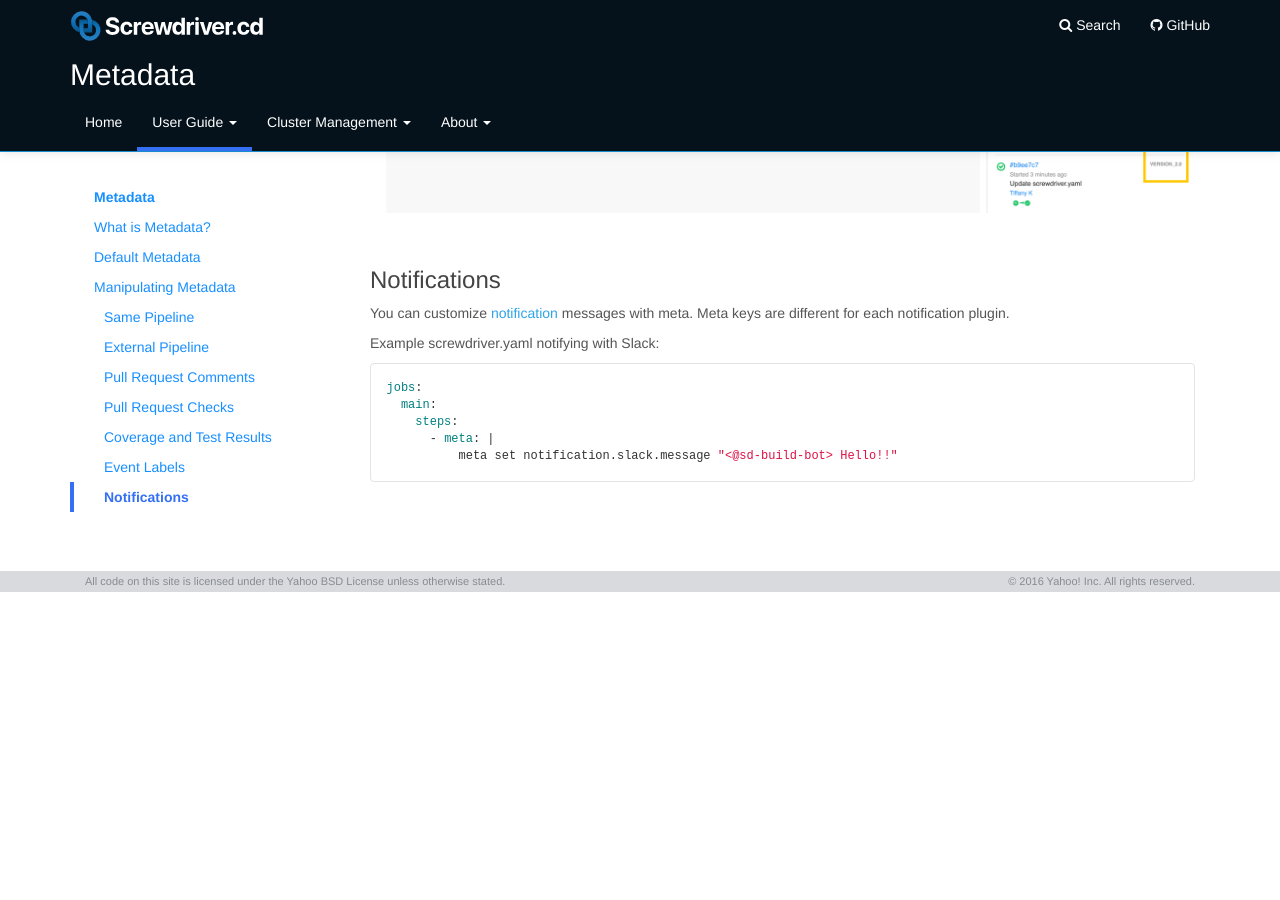
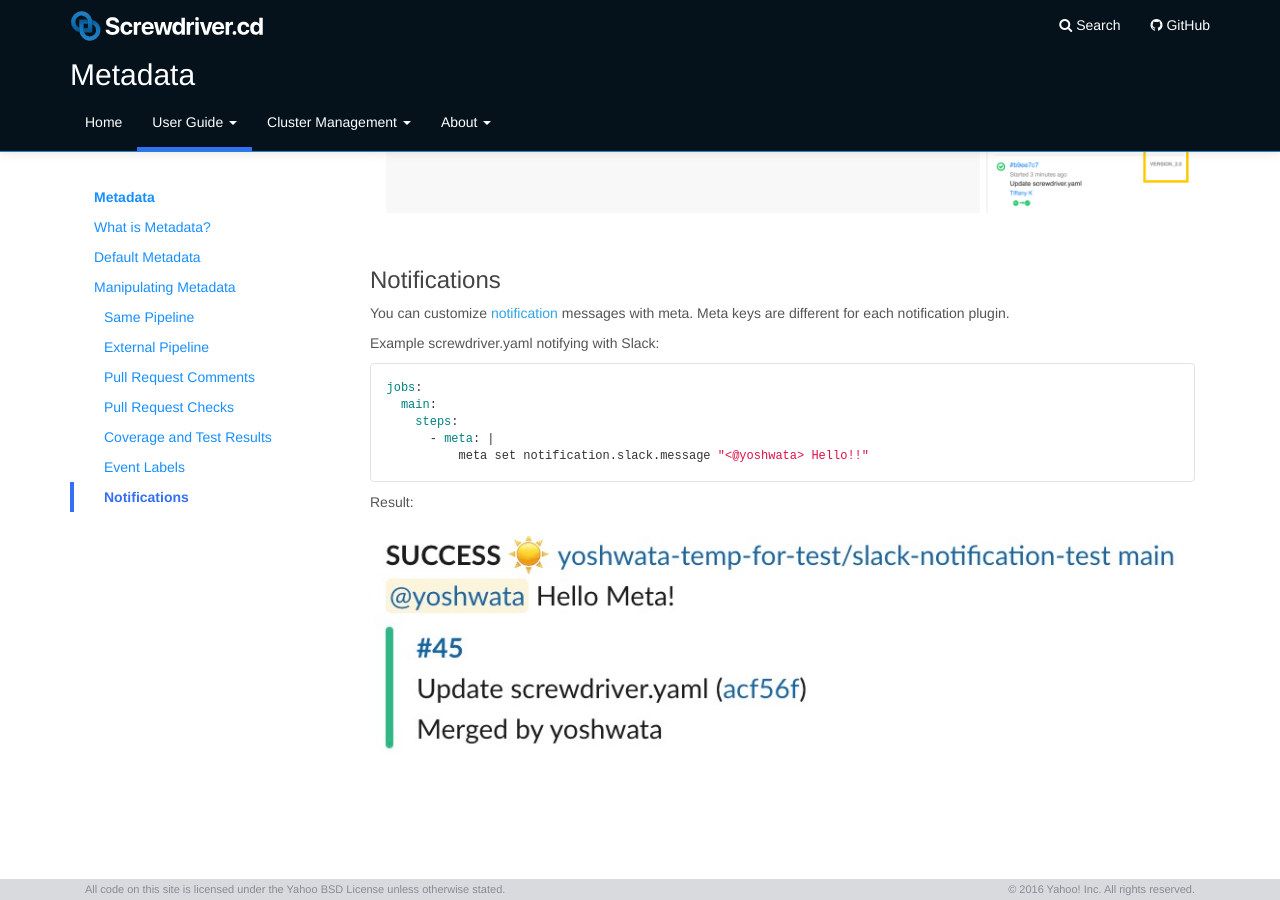
Before and after one commit to screwdriver-cd/guide, a Jekyll site: the page built from docs/user-guide/metadata.md, in a window 1280 px wide and 900 px high, scrolled down 4563 px. Built offline with Jekyll 4.4.1, drawn with Linux system fonts in a browser that asks for light colours; before the commit the page ends 5155 px from its top, so only the background shows below that; part of the change alters nothing that is shown.

Commit message:
fix: add a screenshot

````diff
--- a/docs/user-guide/metadata.md
+++ b/docs/user-guide/metadata.md
@@ -204,5 +204,8 @@ jobs:
   main:
     steps:
       - meta: |
-          meta set notification.slack.message "<@sd-build-bot> Hello!!"
+          meta set notification.slack.message "<@yoshwata> Hello!!"
 ```
+
+Result:
+![notification-meta](./assets/notification-meta.png)
````
Also changed, not shown: docs/user-guide/assets/notification-meta.png (added).
